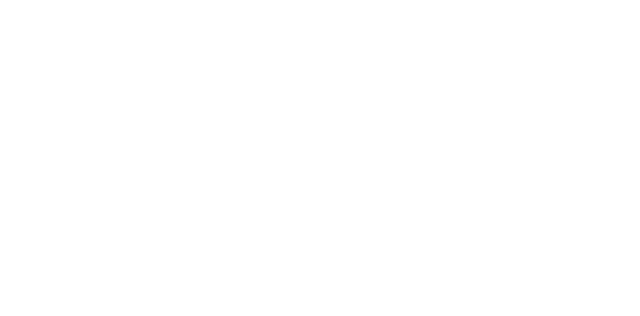
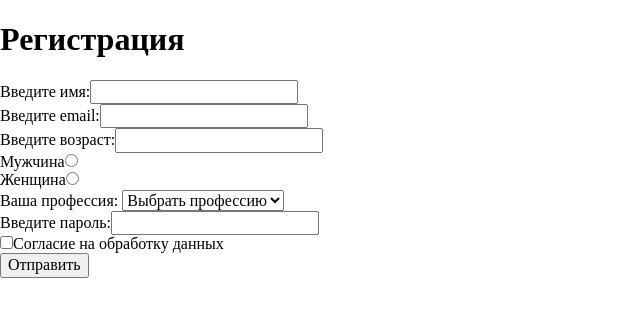
Before and after one commit to lynchdiva/form-with-validation, a website: page index.html in a window 1280 px wide. Shown: the whole page, without its empty margins (0-640 px from the left). Drawn offline with Linux system fonts and the light colour scheme.

Commit message:
implement: basic layout

```diff
--- a/assets/styles/style.css
+++ b/assets/styles/style.css
@@ -0,0 +1,3 @@
+label {
+  display: block;
+}
--- a/index.html
+++ b/index.html
@@ -8,6 +8,45 @@
     <title>Form with validation</title>
   </head>
   <body>
+    <main>
+      <section>
+        <div class="container">
+          <h1>Регистрация</h1>
+
+          <form action="index.html">
+            <label>Введите имя:<input type="text" /></label>
+
+            <label>Введите email:<input type="email" /></label>
+
+            <label>Введите возраст:<input type="text" /></label>
+
+            <label>Мужчина<input type="radio" name="sex" /></label>
+            <label>Женщина<input type="radio" name="sex" /></label>
+
+            <label>
+              Ваша профессия:
+              <select name="" id="">
+                <option value="" disabled selected hidden>
+                  Выбрать профессию
+                </option>
+                <option value="">Врач</option>
+                <option value="">Программист</option>
+                <option value="">Учитель</option>
+                <option value="">Дизайнер</option>
+                <option value="">Инженер</option>
+                <option value="">Продавец</option>
+                <option value="">Другое</option>
+              </select>
+            </label>
+
+            <label>Введите пароль:<input type="password" /></label>
+            <label><input type="checkbox" />Согласие на обработку данных</label>
+
+            <button type="submit">Отправить</button>
+          </form>
+        </div>
+      </section>
+    </main>
     <script src="./assets/scripts/index.js"></script>
   </body>
 </html>
```
